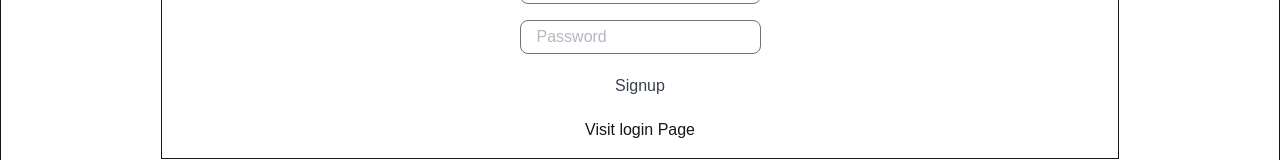
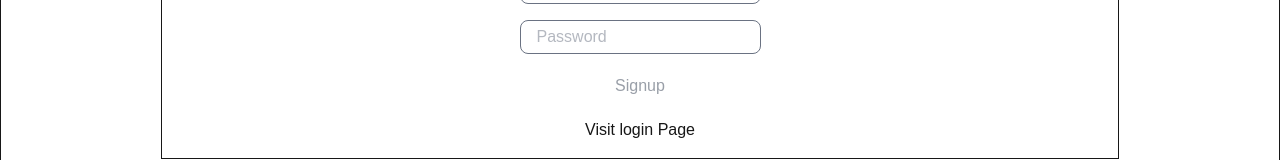
Before and after one commit to VijayJadon22/Learning-Next.js-Basic-Auth-Project, a Next.js app: page /signup in a window 1280 px wide. Shown: the part 389-549 px from the top of the page. Built offline with nearby package versions, Linux system fonts and the light colour scheme.

Commit message:
Implemnted handlesignup function which make a axios post request to the api for registering user

```diff
--- a/src/app/signup/page.tsx
+++ b/src/app/signup/page.tsx
@@ -1,8 +1,9 @@
 "use client";
 import Link from "next/link";
-import React, { useState } from "react";
+import React, { useEffect, useState } from "react";
 import { useRouter } from "next/navigation";
 import axios from "axios";
+import toast from "react-hot-toast";
 
 export default function SignupPage() {
   const [formData, setFormData] = useState({
@@ -11,7 +12,39 @@ export default function SignupPage() {
     password: "",
   });
 
-  const handlesignup = async () => {};
+  const [buttonDisabled, setButtonDisabled] = useState(false);
+  const [loading, setLoading] = useState(false);
+
+  const router = useRouter();
+
+  useEffect(() => {
+    if (
+      formData.username.length > 0 &&
+      formData.email.length > 0 &&
+      formData.password.length > 0
+    ) {
+      setButtonDisabled(false);
+    } else {
+      setButtonDisabled(true);
+    }
+  }, [formData]);
+
+
+  const handlesignup = async (e) => {
+    setLoading(true);
+    e.preventDefault();
+    try {
+      setLoading(true);
+      const response = await axios.post("/api/users/signup", formData);
+      console.log("signup sucess, response: ", response);
+      router.push("/login");
+    } catch (error:any) {
+      console.log("Error signinup user: ", error);
+      toast.error(error.response.data.message);
+    } finally {
+      setLoading(false);
+    }
+  };
   return (
     <div className="flex flex-col items-center justify-center min-h-screen px-40 py-4 border">
       <form
@@ -61,8 +94,13 @@ export default function SignupPage() {
           value={formData.password}
           placeholder="Password"
         />
-        <button className="px-8 py-1 bg-white text-gray-700 rounded-lg cursor-pointer">
-          Signup
+        <button
+          disabled={buttonDisabled}
+          className={`${
+            buttonDisabled ? `opacity-50 cursor-not-allowed` : "cursor-pointer"
+          } px-8 py-1 bg-white text-gray-700 rounded-lg `}
+        >
+          {loading ? "Signing Up" : "Signup"}
         </button>
         <Link href={"/login"}>Visit login Page</Link>
       </form>
```
